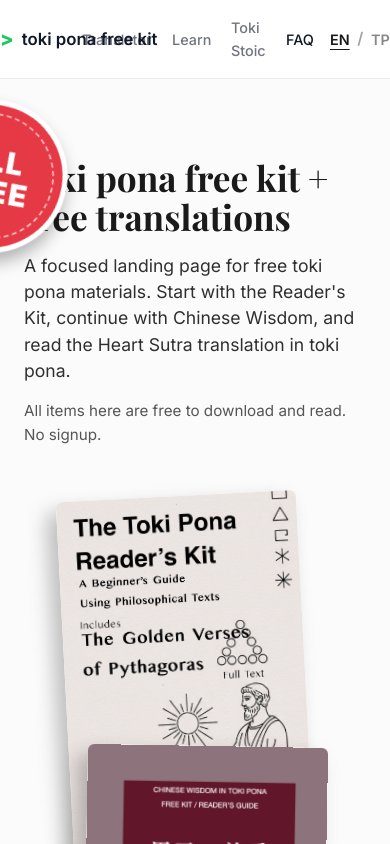
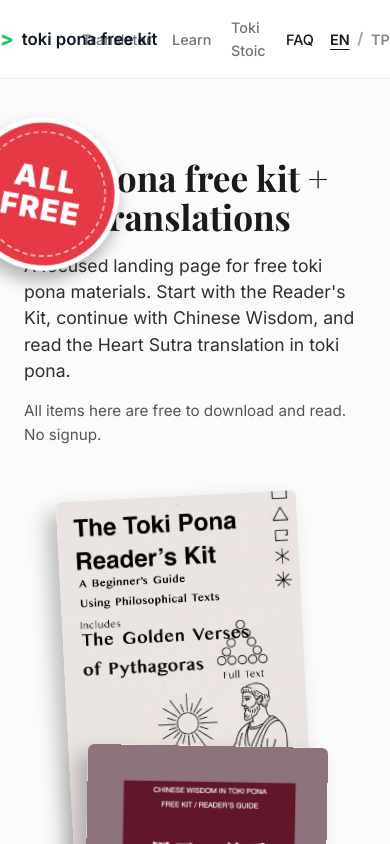
Before and after one commit to markoblogo/toki-free-kit, a Next.js app: page /en in a window 390 px wide. Shown: the top 844 px of the page. Built offline with nearby package versions, Linux system fonts and the light colour scheme; a web font is replaced by a local one.

Commit message:
fix: adjust hero all-free sticker position

```diff
--- a/src/components/Hero.module.css
+++ b/src/components/Hero.module.css
@@ -57,8 +57,8 @@
 }
 
 .heroBadge {
-  left: -78px !important;
-  top: -28px !important;
+  left: -44px !important;
+  top: -16px !important;
   right: auto !important;
   transform: rotate(15deg) scale(1.7) !important;
 }
@@ -90,4 +90,9 @@
   .subtitle {
     font-size: 1.1rem;
   }
+
+  .heroBadge {
+    left: -26px !important;
+    top: -10px !important;
+  }
 }
```
